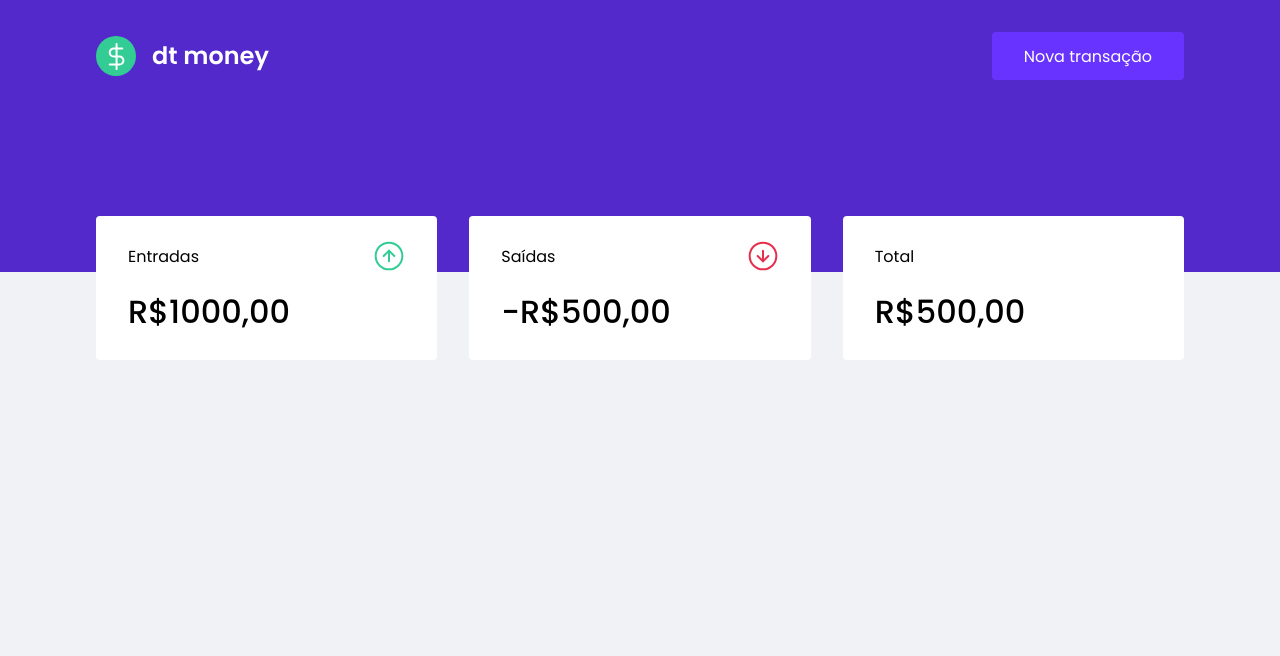
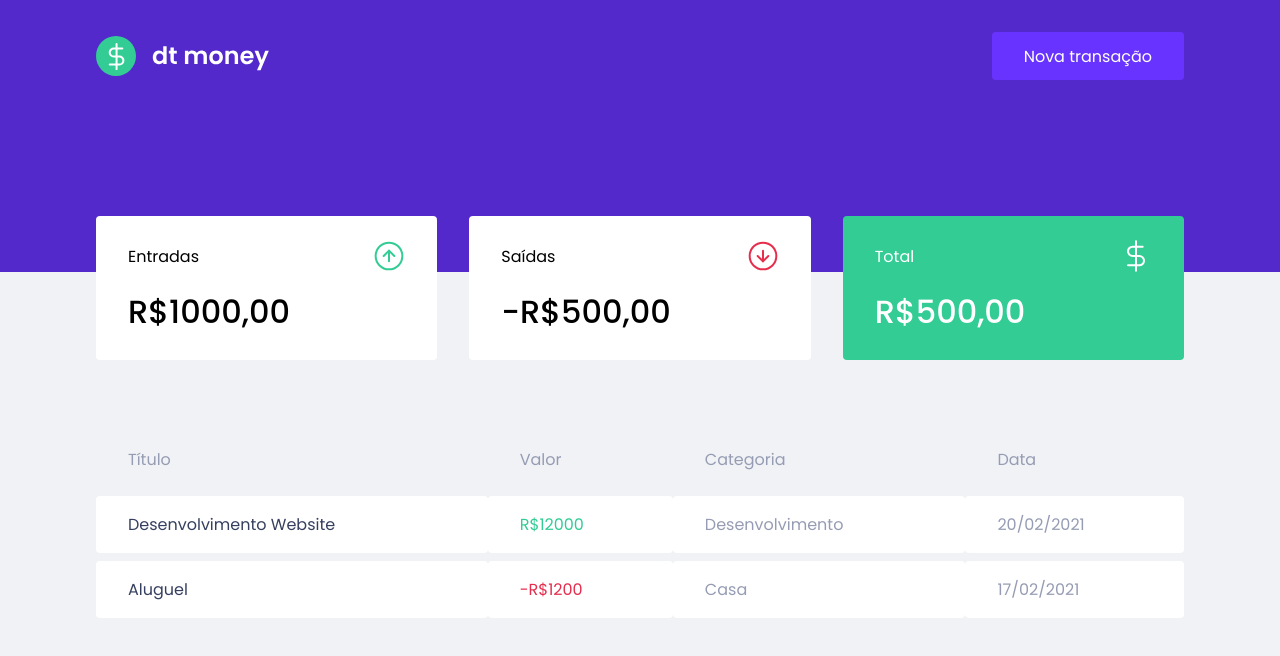
Before and after one commit to LauroCosta/dtmoney, a React (Create React App) app: page / in a window 1280 px wide. Shown: the top 656 px of the page. Built offline with nearby package versions, Linux system fonts and the light colour scheme.

Commit message:
created component transactions table

```diff
--- a/src/components/Dashboard/index.tsx
+++ b/src/components/Dashboard/index.tsx
@@ -1,10 +1,12 @@
 import { Summary } from "../Summary";
+import { TransactionsTable } from "../TransactionsTable";
 import { Container } from "./style";
 
 export function Dashboard() {
   return (
     <Container>
       <Summary />
+      <TransactionsTable />
     </Container>
   )
 }
--- a/src/components/Summary/index.tsx
+++ b/src/components/Summary/index.tsx
@@ -22,7 +22,7 @@
         <strong>-R$500,00</strong>
       </div>
 
-      <div>
+      <div className="highlight-background">
         <header>
           <p>Total</p>
           <img src={total} alt="Total"/>
--- a/src/components/Summary/style.ts
+++ b/src/components/Summary/style.ts
@@ -26,5 +26,10 @@
       line-height: 3rem;
       font-weight: 500;
     }
+
+    &.highlight-background {
+      background: var(--green);
+      color: #fff;
+    }
   }
 `;
--- /dev/null
+++ b/src/components/TransactionsTable/index.tsx
@@ -0,0 +1,34 @@
+import { Container } from "./style";
+
+export function TransactionsTable() {
+  return (
+    <Container>
+      <table>
+        <thead>
+          <tr>
+            <th>Título</th>
+            <th>Valor</th>
+            <th>Categoria</th>
+            <th>Data</th>
+          </tr>
+        </thead>
+
+        <tbody>
+          <tr>
+            <td>Desenvolvimento Website</td>
+            <td className="deposit">R$12000</td>
+            <td>Desenvolvimento</td>
+            <td>20/02/2021</td>
+          </tr>
+          <tr>
+            <td>Aluguel</td>
+            <td className="withdraw">-R$1200</td>
+            <td>Casa</td>
+            <td>17/02/2021</td>
+          </tr>
+
+        </tbody>
+      </table>
+    </Container>
+  );
+}
--- /dev/null
+++ b/src/components/TransactionsTable/style.ts
@@ -0,0 +1,40 @@
+import styled from "styled-components";
+
+export const Container = styled.div`
+  margin-top: 4rem;
+
+  table {
+    width: 100%;
+    border-spacing: 0 0.5rem;
+
+    th {
+      color: var(--text-body);
+      font-weight: 400;
+      padding: 1rem 2rem;
+      text-align: left;
+      line-height: 1.5rem;
+    }
+
+    td {
+      padding: 1rem 2rem;
+      border: 0;
+      background: var(--shape);
+      color: var(--text-body);
+      border-radius: 0.25rem;
+
+      &:first-child {
+        color: var(--text-title);
+      }
+
+      &.deposit {
+        color: var(--green);
+      }
+
+      &.withdraw {
+        color: var(--red);
+      }
+    }
+
+
+  }
+`;
```
